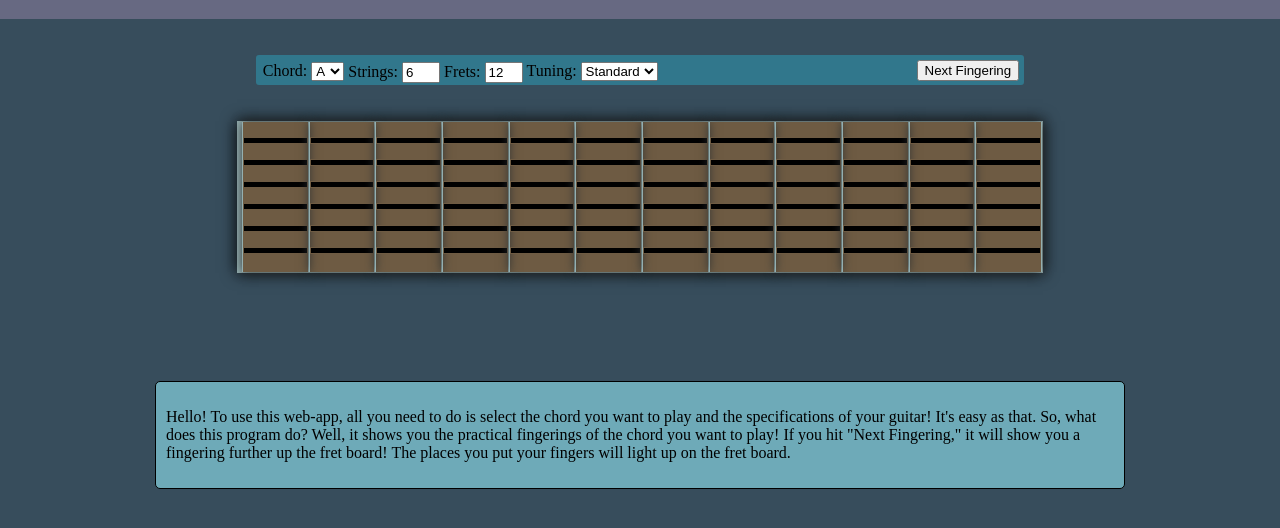
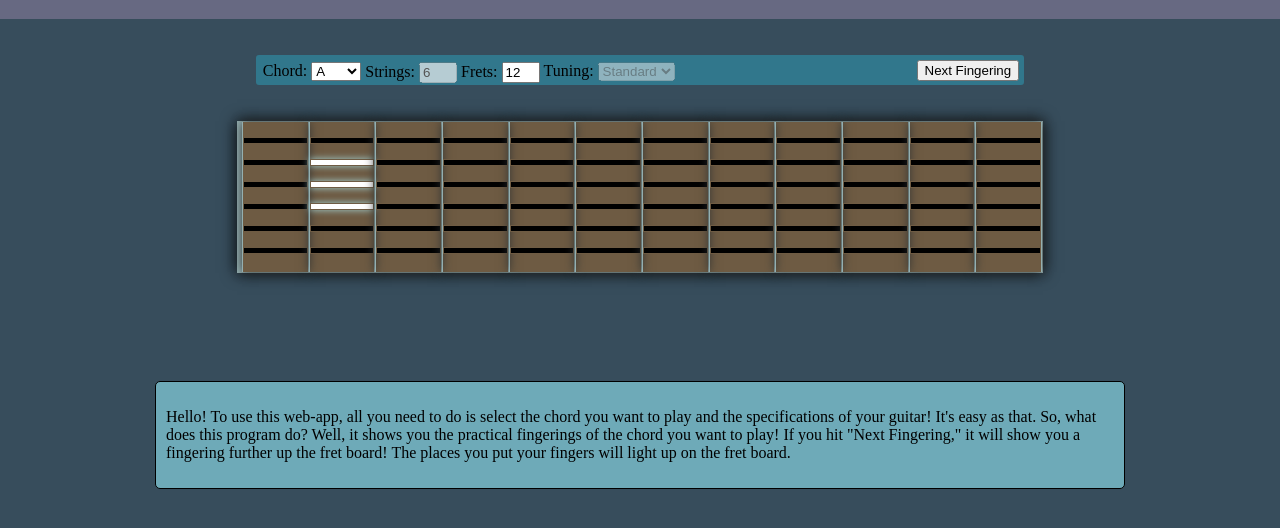
Before and after one commit to DavidLamar/GuitarProgramWebsite, a plain HTML site: page index.html in a window 1280 px wide. Shown: the part 118-646 px from the top of the page. Drawn offline with Linux system fonts and the light colour scheme.

Commit message:
Got the fingering calculation algorithm working. It's all integrated into the CSS and HTML. Made it so you can change the number of frets

```diff
--- a/guitar_script.js
+++ b/guitar_script.js
@@ -2,6 +2,7 @@ var frets;
 var strings;
 
 var currentFingering;
+var fingerings;
 var tuning;
 var NOTE;
 
@@ -160,8 +161,8 @@ var NoteArray = function(n, name){
 
 //Checks if an array is all false
 var allFalse = function(array){
-	for(var b in array){
-		if(b){
+	for(var i = 0; i < array.length; i++){
+		if(array[i]){
 			return false;
 		}
 	}
@@ -170,8 +171,8 @@ var allFalse = function(array){
 
 //Checks if an array is all trye
 var allTrue = function(array){
-	for(var b in array){
-		if(!b){
+	for(var i = 0; i < array.length; i++){
+		if(!array[i]){
 			return false;
 		}
 	}
@@ -194,6 +195,18 @@ var Fingering = function(numStrings, numFrets){
 	}
 	this.getPos = function(string, fret){
 		return board[string][fret];
+	}
+	this.getBoard = function(){
+		return board;
+	}
+
+	this.reset = function(){
+		for(var i = 0; i < numStrings; i++){
+			board[i] = [];
+			for(var j = 0; j < numFrets; j++){
+				board[i][j] = false;
+			}
+		}
 	}
 }
 
@@ -227,22 +240,188 @@ var setChord = function(newNoteArray, strings, frets){
 }
 
 var getFingerings = function(){
+	var chordComplete = [];
+	for(var i = 0; i < strings; i++){
+		chordComplete[i] = false;
+	}
+	var temp = new Fingering(strings, frets);
+	var fingerings = [];
 
+	var fretCount = 0;
+	var noteNumber = 0;
+	var sameCheck = false;
+	var complete = false
+	var barCheck = false;
+
+	for(var fret = 0; fret < frets; fret++){
+		fretCount++;
+		sameCheck = false;
+
+		if(!allFalse(chordComplete)){
+			barCheck = true;
+		}
+
+		for(var str = 0; str < strings; str++){
+			if(fret > frets - 1){
+				break;
+			}
+
+			if(stringValues[str][fret]){
+				if(!chordComplete[str]){
+					temp.setPos(str, fret, true);
+					if(!sameCheck || barCheck){
+						noteNumber++;
+					}
+					chordComplete[str] = true;
+					sameCheck = true;
+				}
+			}
+		}
+
+		if(noteNumber > 4 || fretCount > 4){
+			temp = new Fingering(strings, frets);
+			chordComplete = [];
+			for(var i = 0; i < strings; i++){
+				chordComplete[i] = false;
+			}
+
+			sameCheck = false;
+			noteNumber = 0;
+			fret -= (fretCount - 1);
+			fretCount = 0;
+			complete = false;
+			barCheck = false;
+		}
+
+		complete = allTrue(chordComplete);
+
+		if(complete){
+			chordComplete = [];
+			for(var i = 0; i < strings; i++){
+				chordComplete[i] = false;
+			}
+
+			//Change this later?
+
+			fingerings[fingerings.length] = temp;
+
+			temp = new Fingering(strings, frets);
+
+			sameCheck = false;
+			noteNumber = 0;
+			fret -= (fretCount - 1);
+			fretCount = 0;
+			complete = false;
+			barCheck = false;
+		}
+	}
+
+	return fingerings;
 }
 
+
+
+
+//----------------------------------------Interface integration-------------------------------------
 
 var updateFretBoard = function(values){
 	blackenStrings();
 	for(var i = 0; i < values.length; i++){
-		for(var j = 0; j < values[i].length; j++){
-			if(stringValues[i][j]){
+		for(var j = 1; j < values[i].length + 1; j++){
+			if(values[i][j]){
 				toggleFinger("fret" + (j - 1) + "string" + i);
 			}
 		}
 	}
 }
 
+var initializeChords = function(){
+	var selector = document.getElementById('note');
+	//Add cookie support here later
+	for(var i = 0; i < chords.length; i++){
+		var option = document.createElement('option');
+		option.text = chords[i].getName();
+		option.value = chords[i].getName();
+		selector.add(option, selector[selector.length]);
+	}
+}
 
+var onSelectChange = function(e){
+	for(var i = 0; i < chords.length; i++){
+		if(chords[i].getName() === e.value){
+			currentFingering = 0;
+			stringValues = setChord(chords[i], strings, frets);
+			fingerings = getFingerings();
+			updateFretBoard(fingerings[0].getBoard());
+		}
+	}
+}
+
+var onNextFingering = function(){
+	currentFingering++;
+	if(currentFingering >= fingerings.length){
+		currentFingering = 0;
+	}
+	updateFretBoard(fingerings[currentFingering].getBoard());
+
+	console.log('Did it');
+}
+
+var onFretChange = function(e){
+	if(isNaN(e.value)){
+		alert("What you entered is not a number!");
+		e.value = 12;
+		createFretBoard();
+		return;
+	}
+	if(e.value < 5 || e.value > 24){
+		alert("Sorry; You can only have frets from 5 to 24.");
+		e.value = 12;
+		createFretBoard();
+		return;
+	}
+
+
+	frets = e.value;
+	currentFingering = 0;
+	createFretBoard();
+
+}
+
+var createFretBoard = function(){
+	$('.guitar').html('');
+
+	stringNotes = initializeFretBoard(strings, frets);
+	initializeChords();
+	stringValues = setChord(chords[0], strings, frets);
+	fingerings = getFingerings();
+	console.log(fingerings[0].getBoard());
+
+
+    var guitarWidth = $(".guitar").css("width");
+    guitarWidth = guitarWidth.substring(0, guitarWidth.length - 2);
+
+    //The 2 here is for the width of the border of each fret
+    var fretWidth = (guitarWidth / frets) - 2;
+
+
+    var guitarHeight = $(".guitar").css("height");
+    guitarHeight = guitarHeight.substring(0, guitarHeight.length-2);
+
+    //the +5 is for the height of each string(5px)
+    //we divide by two because we're using top and bottom padding; left and right aren't being used
+    var stringMargin = ((guitarHeight / strings) + 5)/2;
+
+    for(i = 0; i < frets; i++){
+
+        $('.guitar').append('<div class=\'fret\' id=\'fret' + i + '\' style=\'width: ' + fretWidth + 'px\'></div>');
+        for(j = 0; j < strings; j++){
+            $('#fret' + i).append('<div class=\'string\' id=\'fret' + i + 'string' + j + '\' style=\'margin-top: ' + stringMargin + 'px; margin-bottom: ' + stringMargin + 'px;\'></div>');
+        }
+    }
+
+    updateFretBoard(fingerings[0].getBoard());
+}
 
 
 
@@ -291,42 +470,16 @@ chords = [
 $(document).ready(
     function(){
 
-    	stringNotes = initializeFretBoard(strings, frets);
-
-        var guitarWidth = $(".guitar").css("width");
-        guitarWidth = guitarWidth.substring(0, guitarWidth.length - 2);
-
-        //The 2 here is for the width of the border of each fret
-        var fretWidth = (guitarWidth / frets) - 2;
-
-
-        var guitarHeight = $(".guitar").css("height");
-        guitarHeight = guitarHeight.substring(0, guitarHeight.length-2);
-
-        //the +5 is for the height of each string(5px)
-        //we divide by two because we're using top and bottom padding; left and right aren't being used
-        var stringMargin = ((guitarHeight / strings) + 5)/2;
-
-        for(i = 0; i < frets; i++){
-
-            $('.guitar').append('<div class=\'fret\' id=\'fret' + i + '\' style=\'width: ' + fretWidth + 'px\'></div>');
-            for(j = 0; j < strings; j++){
-                $('#fret' + i).append('<div class=\'string\' id=\'fret' + i + 'string' + j + '\' style=\'margin-top: ' + stringMargin + 'px; margin-bottom: ' + stringMargin + 'px;\'></div>');
-            }
-        }
+    	createFretBoard();
 
 //----------------------------All board manipulation has to happen after this point----------------------
 
-        $(document).keypress(
-        		function(key){
-        			if(key.which === 13){
-        				stringValues = setChord(chords[testvar % chords.length], strings, frets);
-        				updateFretBoard(stringValues);
-        				testvar++;
-        				console.log("Current Chord: " + chords[(testvar - 1) % chords.length].getName());
-        			}
-        		}
-        );
+		$('#btn_nextFingering').click(
+				function(){
+					onNextFingering();
+				}
+		);
+
 
     }
 );
--- a/index.html
+++ b/index.html
@@ -26,30 +26,23 @@
         <div class="guitarSettings">
             <div id="chordSelect" class="selectLeft">
                 Chord:
-                <select id="note">
-                    <option value="A">A</option>
-                    <option value="B">B</option>
-                    <option value="C">C</option>
-                    <option value="D">D</option>
-                    <option value="E">E</option>
-                    <option value="F">F</option>
-                    <option value="G">G</option>
+                <select id="note" onchange="onSelectChange(this)">
                 </select>
             </div>
 
             <div id="stringSelect" class="selectLeft">
                 Strings:
-                <input id="strings" value="6"></input>
+                <input id="strings" value="6" disabled></input>
             </div>
 
             <div id="fretSelect" class="selectLeft">
                 Frets:
-                <input id="frets" value="12"></input>
+                <input id="frets" value="12" onchange="onFretChange(this)"></input>
             </div>
 
             <div id="tuningSelect" class="selectLeft">
                 Tuning:
-                <select id="tuning">
+                <select id="tuning" disabled>
                     <option value="Standard">Standard</option>
                 </select>
             </div>
--- a/stylesheet.css
+++ b/stylesheet.css
@@ -120,3 +120,7 @@ a:hover {
 	border-radius: 5px;
 	background-color: #6EAAB8;
 }
+
+#note {
+	width: 50px;
+	}
```
